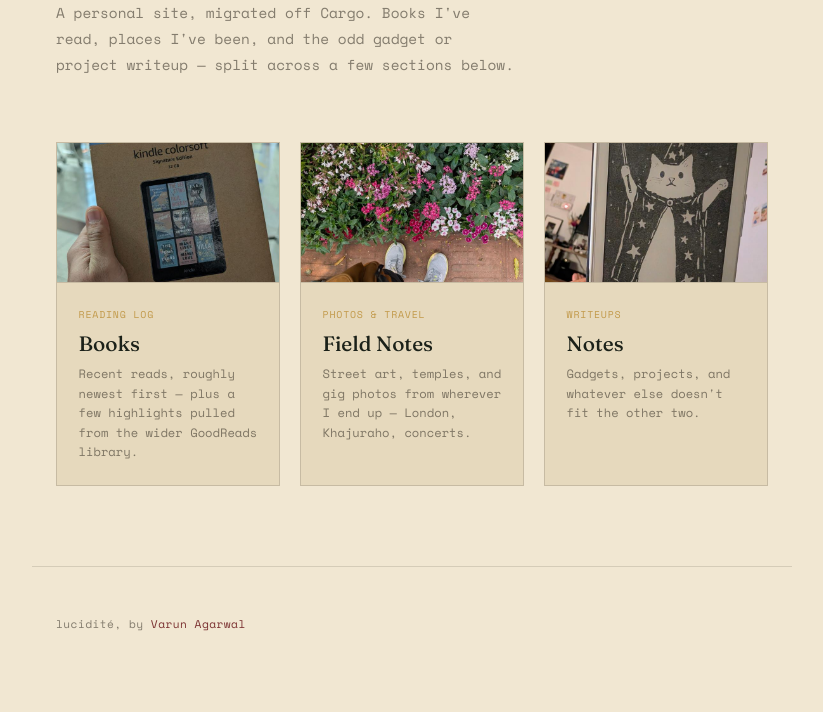
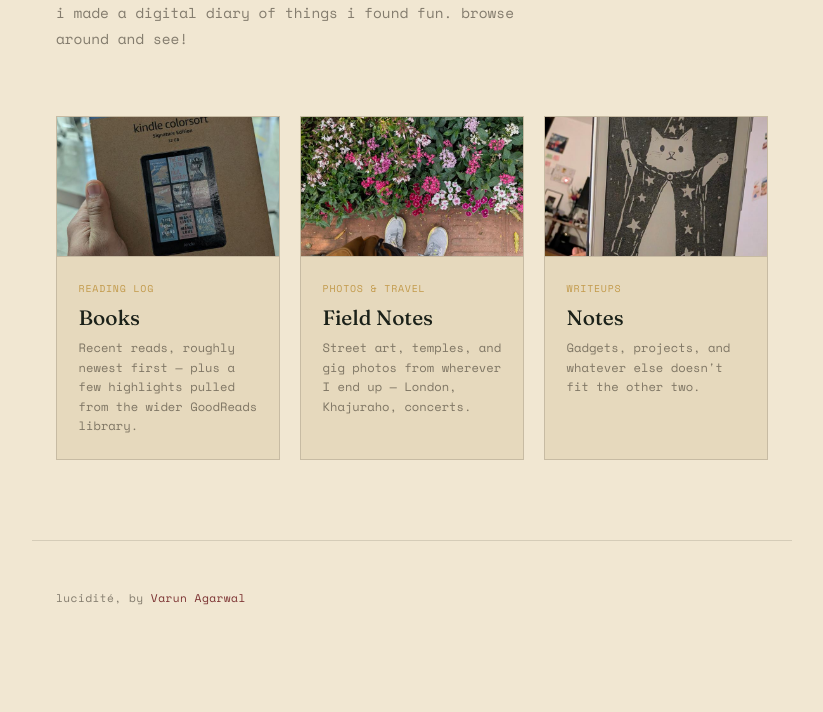
Before and after one commit to Dr-VarunAgarwal/blog, a plain HTML site: page index.html in a window 1280 px wide. Shown: the part 243-955 px from the top of the page, without its empty margins (228-1051 px from the left). After the commit the page ends 929 px from the top, so only its background shows below. Drawn offline with nearby package versions, Linux system fonts and the light colour scheme.

Commit message:
Rewrite homepage intro copy

```diff
--- a/index.html
+++ b/index.html
@@ -117,9 +117,7 @@
 <main>
   <h1 class="title">Varun <em>Agarwal.</em></h1>
   <p class="intro">
-    A personal site, migrated off Cargo. Books I've read, places I've
-    been, and the odd gadget or project writeup — split across a few
-    sections below.
+    i made a digital diary of things i found fun. browse around and see!
   </p>
 
   <div class="sections">
```
